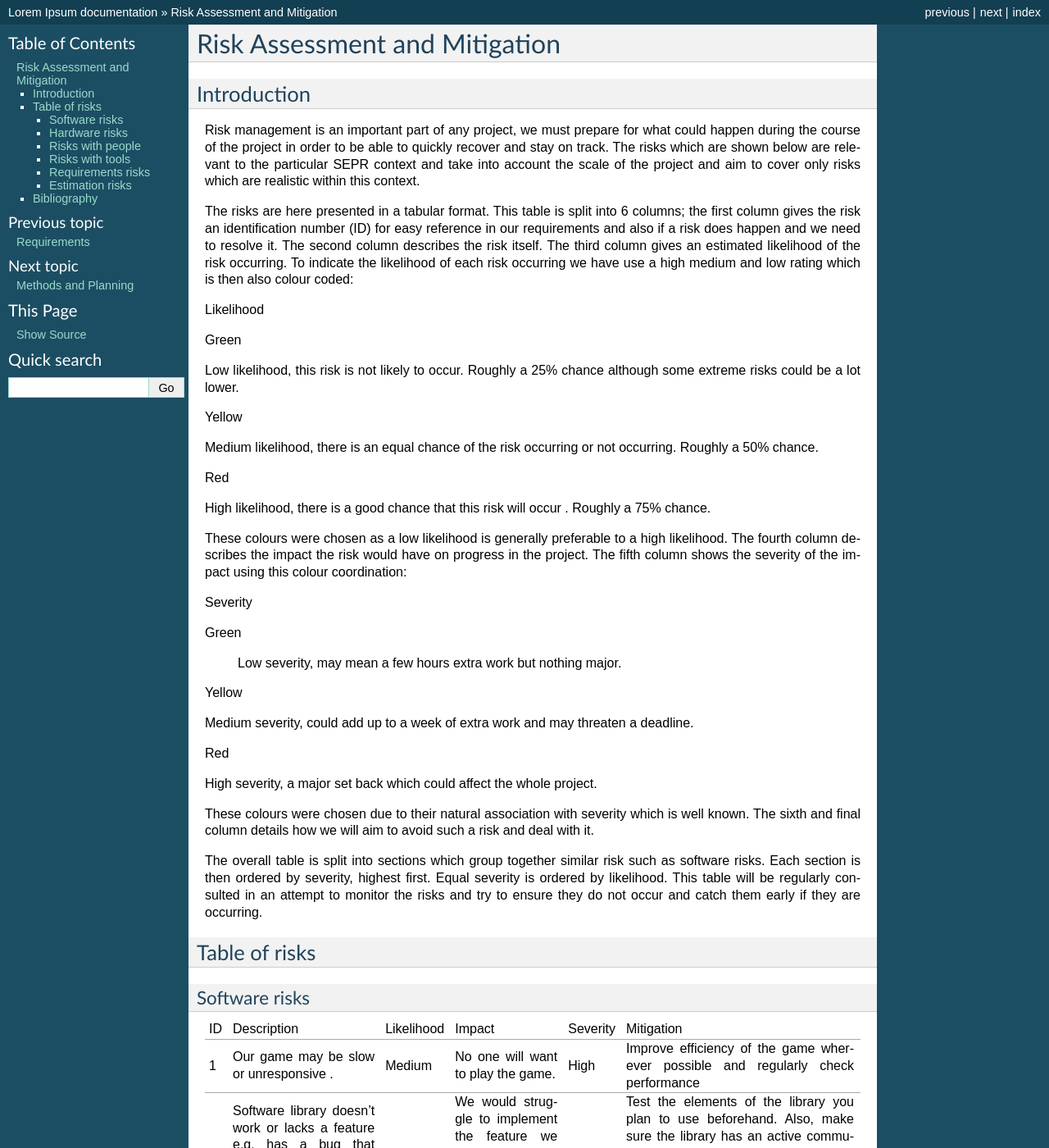
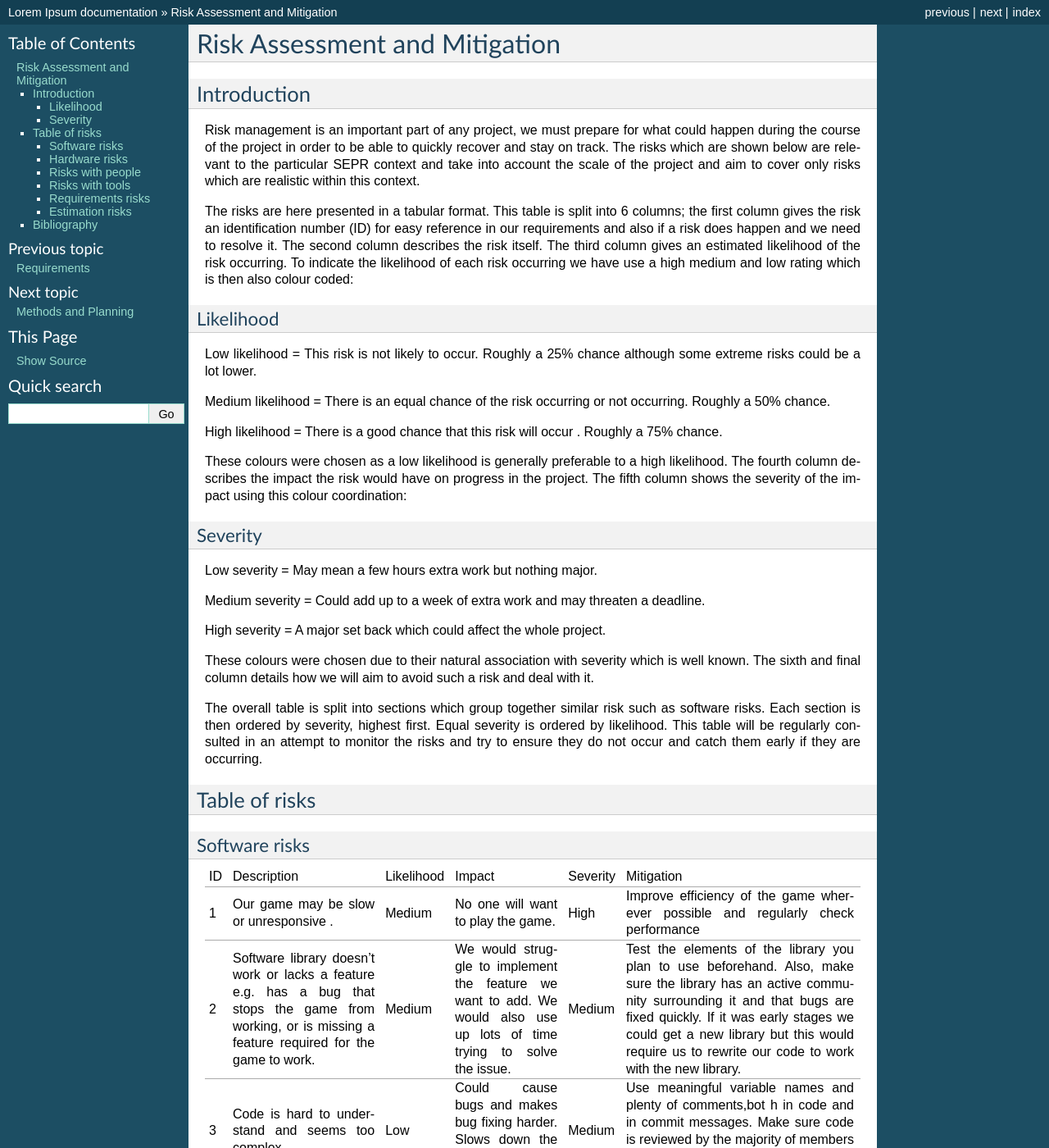
Before and after one commit to JamesNXN/TNN-Assesment-3, a Sphinx documentation site: the page built from docs/RiskAssessmentandMitigation.rst, in a window 1280 px wide and 1400 px high. Shown: the whole window at 82% size. Built offline with Sphinx 7.4.7, drawn with Linux system fonts in a browser that asks for light colours.

Commit message:
Update RiskAssessmentandMitigation.rst

```diff
--- a/docs/RiskAssessmentandMitigation.rst
+++ b/docs/RiskAssessmentandMitigation.rst
@@ -18,20 +18,14 @@ occurring. To indicate the likelihood of each risk occurring we have use
 a high medium and low rating which is then also colour coded:
 
 Likelihood
-
-Green
-
-Low likelihood, this risk is not likely to occur. Roughly a 25% chance
+~~~~~~~~~~~
+Low likelihood = This risk is not likely to occur. Roughly a 25% chance
 although some extreme risks could be a lot lower.
 
-Yellow
-
-Medium likelihood, there is an equal chance of the risk occurring or not
+Medium likelihood = There is an equal chance of the risk occurring or not
 occurring. Roughly a 50% chance.
 
-Red
-
-High likelihood, there is a good chance that this risk will occur .
+High likelihood = There is a good chance that this risk will occur .
 Roughly a 75% chance.
 
 These colours were chosen as a low likelihood is generally preferable to
@@ -40,19 +34,13 @@ would have on progress in the project. The fifth column shows the
 severity of the impact using this colour coordination:
 
 Severity
+~~~~~~~~~
+Low severity = May mean a few hours extra work but nothing major.
 
-Green
-
- Low severity, may mean a few hours extra work but nothing major.
-
-Yellow
-
-Medium severity, could add up to a week of extra work and may threaten a
+Medium severity = Could add up to a week of extra work and may threaten a
 deadline.
 
-Red
-
-High severity, a major set back which could affect the whole project.
+High severity = A major set back which could affect the whole project.
 
 These colours were chosen due to their natural association with severity
 which is well known. The sixth and final column details how we will aim
```
